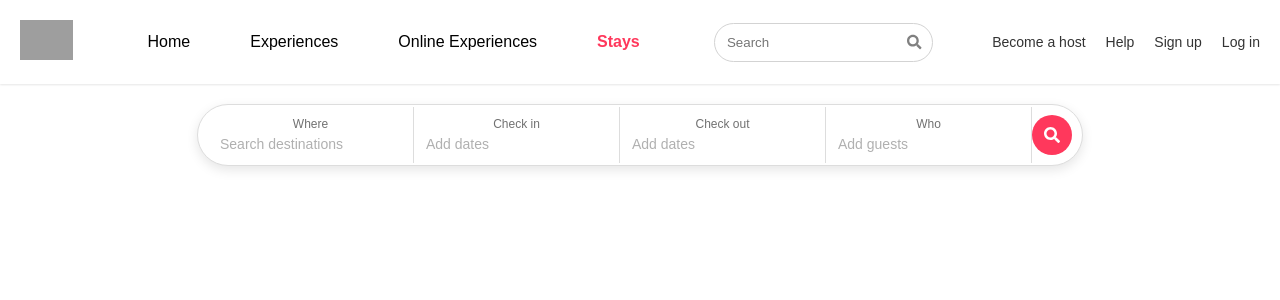
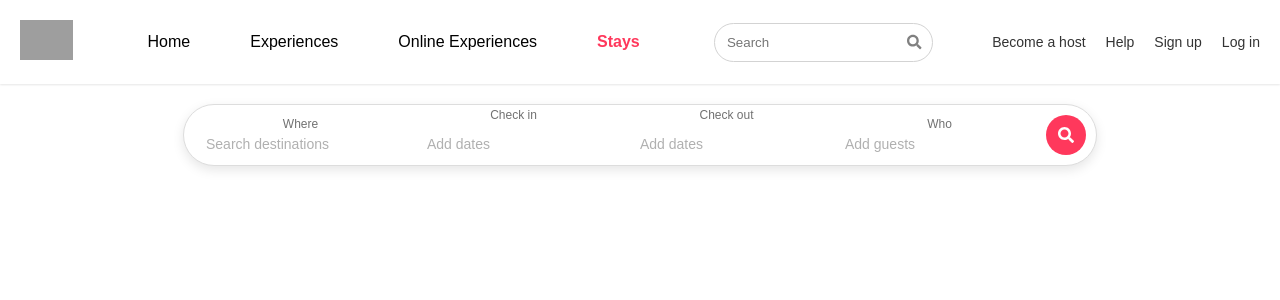
Before and after one commit to Ubaidullah28/airbnb, a React (Create React App) app: page / in a window 1280 px wide. Shown: the top 300 px of the page. Built offline with nearby package versions, Linux system fonts and the light colour scheme; grey boxes are pictures that could not be loaded.

Commit message:
check in, check out calendars

```diff
--- a/package.json
+++ b/package.json
@@ -6,7 +6,9 @@
     "@testing-library/jest-dom": "^5.17.0",
     "@testing-library/react": "^13.4.0",
     "@testing-library/user-event": "^13.5.0",
+    "date-fns": "^4.1.0",
     "react": "^18.3.1",
+    "react-datepicker": "^7.4.0",
     "react-dom": "^18.3.1",
     "react-icons": "^5.3.0",
     "react-scripts": "5.0.1",
--- a/src/components/Search.css
+++ b/src/components/Search.css
@@ -14,7 +14,7 @@
     display: flex;
     flex-direction: column;
     padding: 10px;
-    border-right: 1px solid #ddd;
+    /*border-right: 1px solid #ddd; */
   }
 
 
@@ -62,11 +62,12 @@
   position: absolute;
   background-color: white;
   border: 1px solid #ddd;
-  border-radius: 8px;
+  border-radius: 20px;
   box-shadow: 0px 4px 12px rgba(0, 0, 0, 0.1);
   width: 100%;
   z-index: 10;
-  margin-top: 5px;
+  margin-top: 47px;
+
 }
 
 .dropdown__title {
@@ -98,3 +99,21 @@
 .search-bar__input {
   position: relative;
 }
+
+
+
+.react-datepicker-wrapper {
+  width: 100%;
+}
+
+.react-datepicker__input-container input {
+  width: 100%;
+  border: none;
+  padding: 10px;
+  font-size: 14px;
+  outline: none;
+}
+
+.react-datepicker {
+  box-shadow: 0px 4px 12px rgba(0, 0, 0, 0.1);
+}
--- a/src/components/Search.js
+++ b/src/components/Search.js
@@ -1,12 +1,17 @@
 import React, { useState } from 'react';
 import './Search.css';
 import { FaSearch } from 'react-icons/fa';
+import DatePicker from 'react-datepicker';
+import 'react-datepicker/dist/react-datepicker.css';
 
 function Search() {
   // State to track if the dropdown is visible
   const [showDropdown, setShowDropdown] = useState(false);
 
-  // List of suggested cities
+  // States for handling check-in and check-out dates
+  const [checkInDate, setCheckInDate] = useState(null);
+  const [checkOutDate, setCheckOutDate] = useState(null);
+
   const suggestedCities = [
     "Lahore, Pakistan",
     "Islamabad, Pakistan",
@@ -22,13 +27,14 @@ function Search() {
     "Hyderabad, Pakistan"
   ];
 
-  // Function to handle the dropdown toggle
+  // Function to handle the dropdown toggle for the "Where" input
   const handleDropdownToggle = () => {
     setShowDropdown(!showDropdown);
   };
 
   return (
     <div className="search-bar">
+      {/* Where input with dropdown for cities */}
       <div className="search-bar__input where">
         <label>Where</label>
         <input
@@ -50,18 +56,42 @@ function Search() {
           </div>
         )}
       </div>
+
+      {/* Date picker for check-in */}
       <div className="search-bar__input check-in">
         <label>Check in</label>
-        <input type="text" placeholder="Add dates" />
+        <DatePicker
+          selected={checkInDate}
+          onChange={(date) => setCheckInDate(date)}
+          selectsStart
+          startDate={checkInDate}
+          endDate={checkOutDate}
+          placeholderText="Add dates"
+          minDate={new Date()}  // Ensure the check-in date cannot be in the past
+        />
       </div>
+
+      {/* Date picker for check-out */}
       <div className="search-bar__input check-out">
         <label>Check out</label>
-        <input type="text" placeholder="Add dates" />
+        <DatePicker
+          selected={checkOutDate}
+          onChange={(date) => setCheckOutDate(date)}
+          selectsEnd
+          startDate={checkInDate}
+          endDate={checkOutDate}
+          minDate={checkInDate}  // Ensure the check-out date is after the check-in date
+          placeholderText="Add dates"
+        />
       </div>
+
+      {/* Guests input */}
       <div className="search-bar__input guests">
         <label>Who</label>
         <input type="text" placeholder="Add guests" />
       </div>
+
+      {/* Search icon button */}
       <div className="search-bar__icon">
         <FaSearch />
       </div>
```
Also changed, not shown: 1 other file (tests, documents, lock files or other folders).
